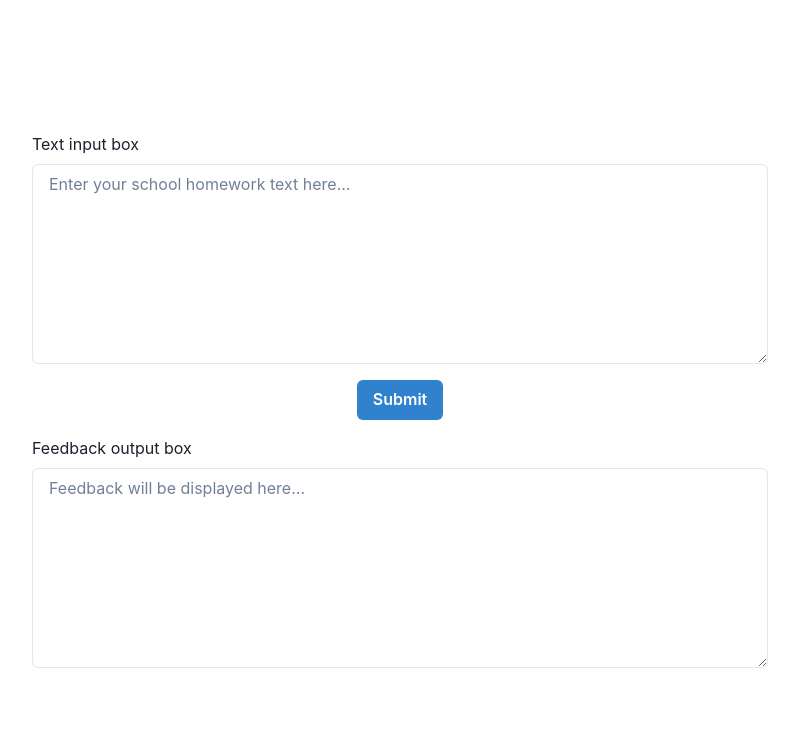
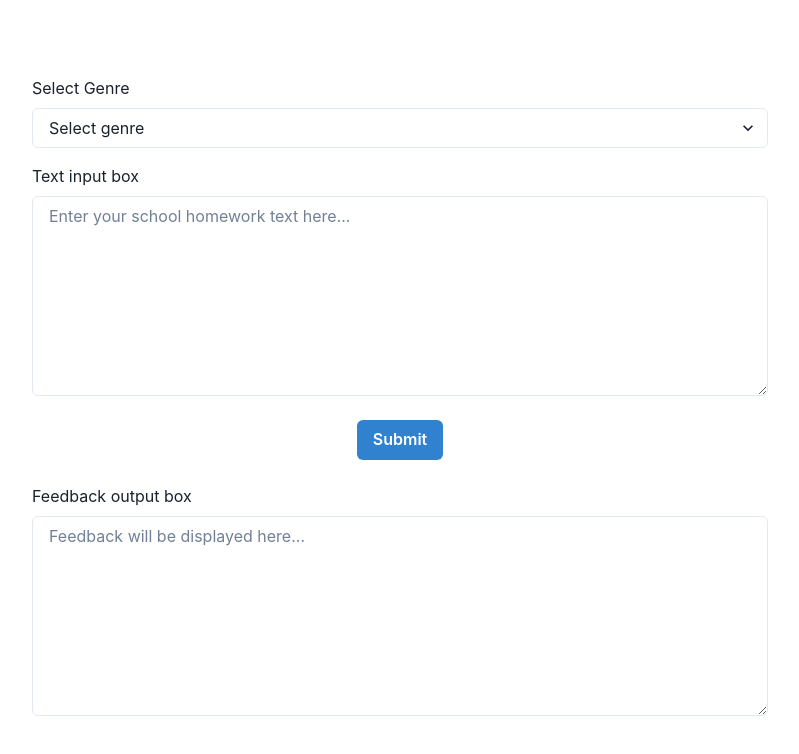
Before and after one commit to GPT-Engineer-App/pedagogy-helper, a React (Vite) app: page / in a window 1280 px wide. Shown: the top 754 px of the page, without its empty margins (240-1039 px from the left). Built offline with nearby package versions, Linux system fonts and the light colour scheme.

Commit message:
Reduced margins around text input and feedback output boxes. Added a dropdown for genre selection with options: argumentative, descriptive, essay, instruction.

```diff
--- a/src/pages/Index.jsx
+++ b/src/pages/Index.jsx
@@ -1,10 +1,11 @@
-import { Container, Text, VStack, Textarea, Button, Box } from "@chakra-ui/react";
+import { Container, Text, VStack, Textarea, Button, Box, Select } from "@chakra-ui/react";
 import { getFeedback } from '../api/openai';
 import { useState } from "react";
 
 const Index = () => {
   const [inputText, setInputText] = useState("");
   const [feedback, setFeedback] = useState("");
+  const [genre, setGenre] = useState("");
 
   const handleSubmit = async () => {
     try {
@@ -19,6 +20,15 @@ const Index = () => {
     <Container centerContent maxW="container.md" height="100vh" display="flex" flexDirection="column" justifyContent="center" alignItems="center">
       <VStack spacing={4} width="100%">
         <Box width="100%">
+          <Text mb={2}>Select Genre</Text>
+          <Select placeholder="Select genre" value={genre} onChange={(e) => setGenre(e.target.value)}>
+            <option value="argumentative">Argumentative</option>
+            <option value="descriptive">Descriptive</option>
+            <option value="essay">Essay</option>
+            <option value="instruction">Instruction</option>
+          </Select>
+        </Box>
+        <Box width="100%" mb={2}>
           <Text mb={2}>Text input box</Text>
           <Textarea
             value={inputText}
@@ -28,8 +38,8 @@ const Index = () => {
             height="200px"
           />
         </Box>
-        <Button colorScheme="blue" onClick={handleSubmit}>Submit</Button>
-        <Box width="100%">
+        <Button colorScheme="blue" onClick={handleSubmit} mb={2}>Submit</Button>
+        <Box width="100%" mb={2}>
           <Text mb={2}>Feedback output box</Text>
           <Textarea
             value={feedback}
```
